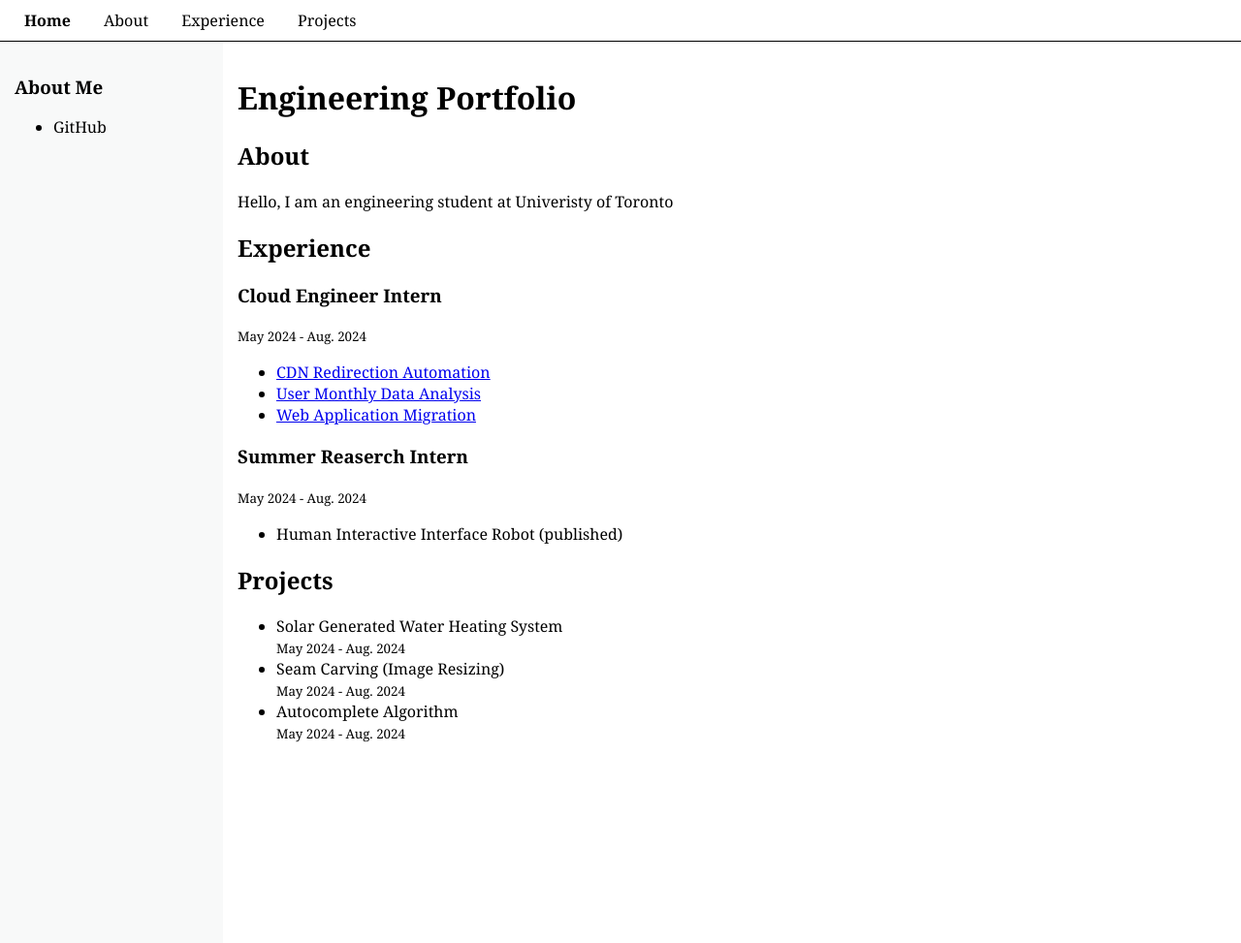
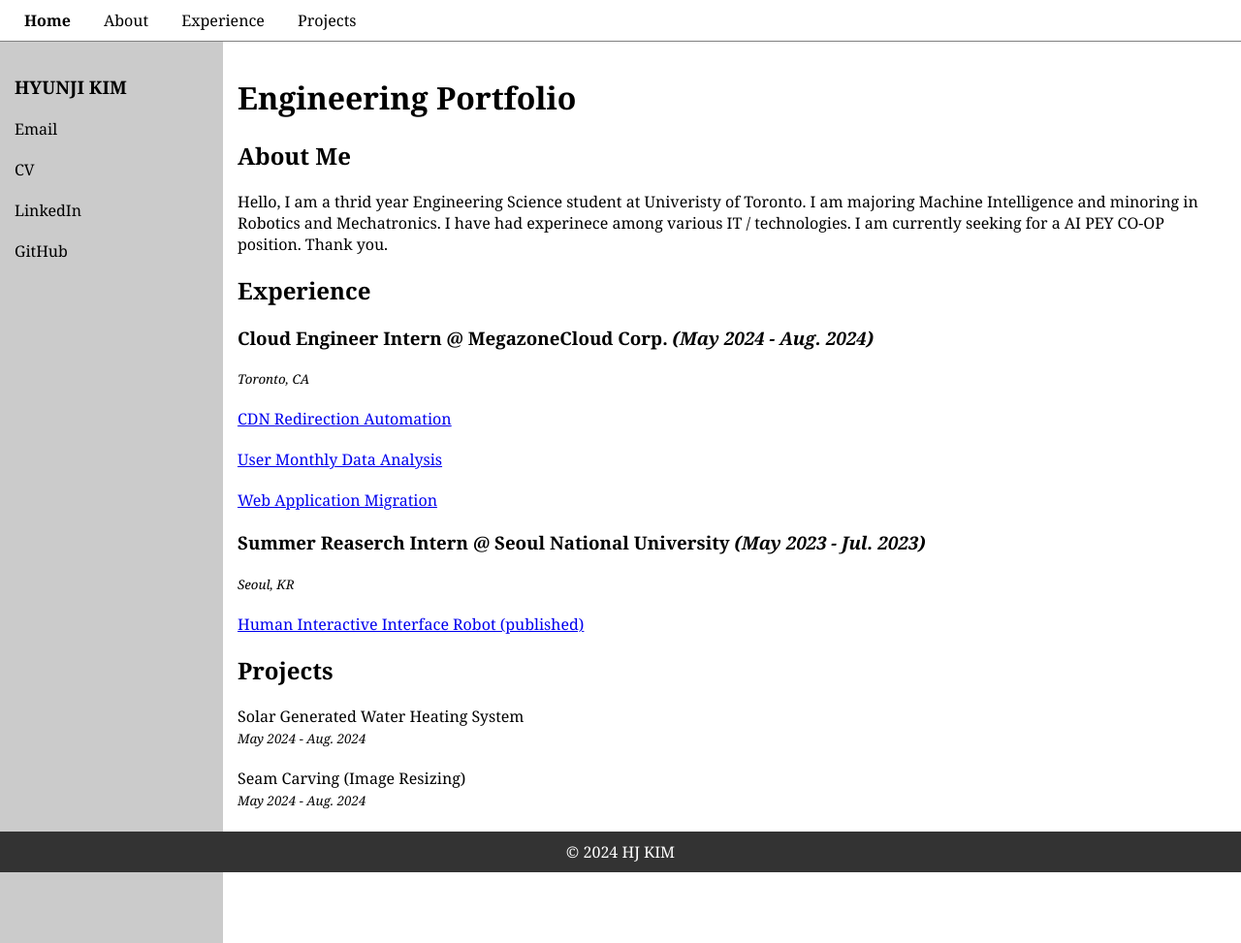
Before and after one commit to heonjik/heonjik.github.io, a Jekyll site: the page index.html, which Jekyll copies as it is, in a window 1280 px wide. Shown: the whole page at 97% size. Built offline with Jekyll 4.4.1, drawn with Linux system fonts in a browser that asks for light colours.

Commit message:
Edited the format

```diff
--- a/css/style.css
+++ b/css/style.css
@@ -1,11 +1,11 @@
 body {
     margin: 0;
-    font-family: 'Georgia', serif;
+    font-family: Georgia, serif;
 }
 
 .navbar {
     background-color: white;
-    border-bottom: 1px solid black;
+    border-bottom: 1px solid grey;
     padding: 10px;
     text-align: left;
 }
@@ -25,7 +25,7 @@ body {
 }
 
 .sidebar {
-    background-color: #f8f9f9;
+    background-color: #cbcbcb;
     width: 200px;
     padding: 15px;
     height: 100vh;
@@ -36,3 +36,22 @@ body {
     background-color: white;
     padding: 15px;
 }
+
+ul {
+    list-style-type: none;
+    padding: 0;
+}
+
+li {
+    margin: 20px 0; /* Increase the space between list items */
+}
+
+footer {
+    background-color: #333; /* Very dark grey background */
+    color: white; /* White text color */
+    text-align: center; /* Centered text */
+    padding: 10px 0; /* Padding for spacing */
+    position: absolute;
+    width: 100%;
+    bottom: 0;
+}
--- a/index.html
+++ b/index.html
@@ -15,20 +15,27 @@
     </div>
     <div class="container">
         <div class="sidebar">
-            <h3>About Me</h3>
+            <h3>HYUNJI KIM</h3>
                 <ul>
+                    <li>Email</li>
+                    <li>CV</li>
+                    <li>LinkedIn</li>
                     <li>GitHub</li>
                 </ul>
         </div>
         <div class="content">
             <h1>Engineering Portfolio</h1>
-            <h2>About</h2>
+            <h2>About Me</h2>
             <p>
-                Hello, I am an engineering student at Univeristy of Toronto
+                Hello, I am a thrid year Engineering Science student at Univeristy of Toronto.
+                I am majoring Machine Intelligence and minoring in Robotics and Mechatronics.
+                I have had experinece among various IT / technologies.
+                I am currently seeking for a AI PEY CO-OP position.
+                Thank you.
             </p>
             <h2>Experience</h2>
-            <h3>Cloud Engineer Intern</h3>
-            <small>May 2024 - Aug. 2024</small>
+            <h3>Cloud Engineer Intern @ MegazoneCloud Corp. <em>(May 2024 - Aug. 2024)</em></h3>
+            <small><em>Toronto, CA</em></small>
             <ul>
                 <li>
                     <a href="/2024/08/09/first-blog-post">CDN Redirection Automation</a>
@@ -40,29 +47,32 @@
                     <a href="/2024/08/09/first-blog-post">Web Application Migration</a>
                 </li>
             </ul>
-            <h3>Summer Reaserch Intern</h3>
-            <small>May 2024 - Aug. 2024</small>
+            <h3>Summer Reaserch Intern @ Seoul National University <em>(May 2023 - Jul. 2023)</em></h3>
+            <small><em>Seoul, KR</em></small>
             <ul>
                 <li>
-                    Human Interactive Interface Robot (published)
+                    <a href="/2024/08/09/first-blog-post">Human Interactive Interface Robot (published)</a>
                 </li>
             </ul>
             <h2>Projects</h2>
             <ul>
                 <li>
                     Solar Generated Water Heating System
-                    <br><small>May 2024 - Aug. 2024</small>
+                    <br><small><em>May 2024 - Aug. 2024</em></small>
                 </li>
                 <li>
                     Seam Carving (Image Resizing)
-                    <br><small>May 2024 - Aug. 2024</small>
+                    <br><small><em>May 2024 - Aug. 2024</em></small>
                 </li>
                 <li>
                     Autocomplete Algorithm
-                    <br><small>May 2024 - Aug. 2024</small>
+                    <br><small><em>May 2024 - Aug. 2024</em></small>
                 </li>
             </ul>
         </div>
     </div>
+    <footer>
+        &copy; 2024 HJ KIM
+    </footer>
 </body>
 </html>
```
